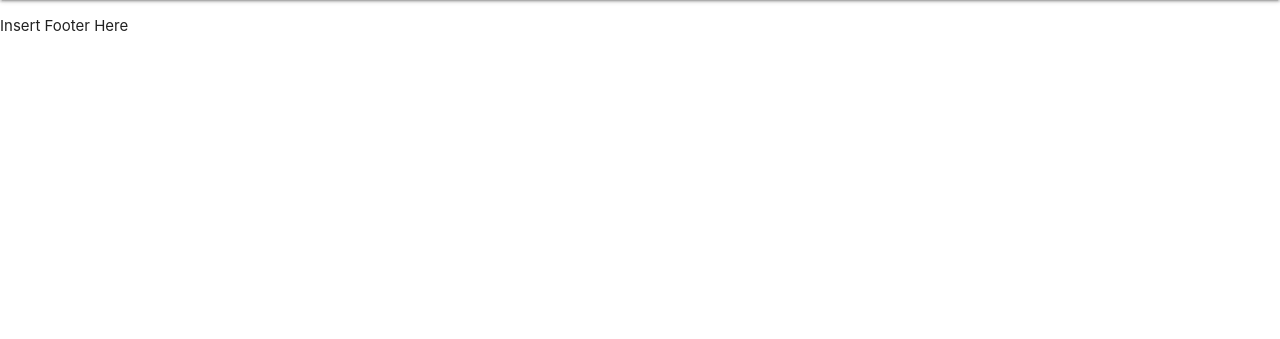
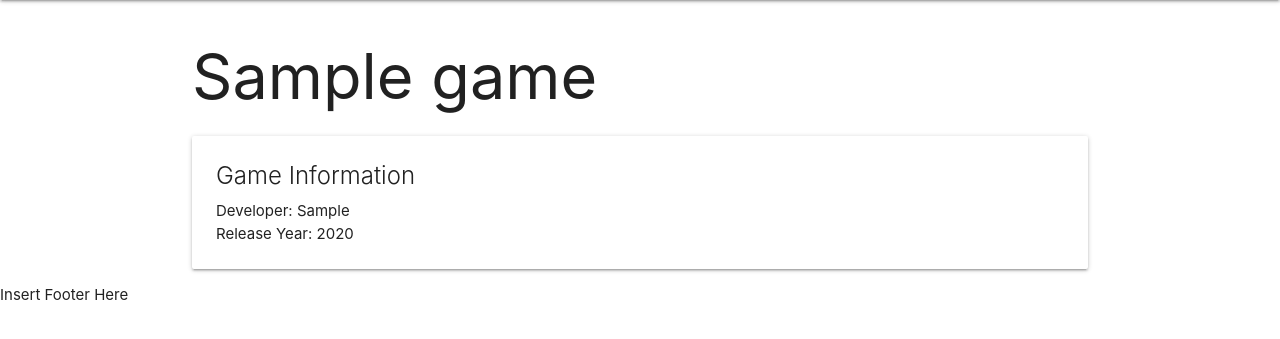
Before and after one commit to ArmadaDev25/gameCollector_django, a Django app: page /games/1 in a window 1280 px wide. Shown: the part 64-403 px from the top of the page. Run offline with Django 4.2, Linux system fonts and the light colour scheme; tables that the repository leaves empty hold one stand-in row (values such as "Sample post").

Commit message:
Updated the details page to show more information

```diff
--- a/gameCollector_project/main_app/templates/games/game_detail.html
+++ b/gameCollector_project/main_app/templates/games/game_detail.html
@@ -1,5 +1,17 @@
 {% extends 'base.html' %}
 {% block content %}
+<h1>{{game.name}}</h1>
+
+<div class="card">
+    <div class="card-content">
+        <span class="card-title">Game Information</span>
+        <p>Developer: {{game.developer}}</p>
+        <p>Release Year: {{game.year}}</p>
+
+    </div>
+
+
+</div>
 
 
 {% endblock %}
```
